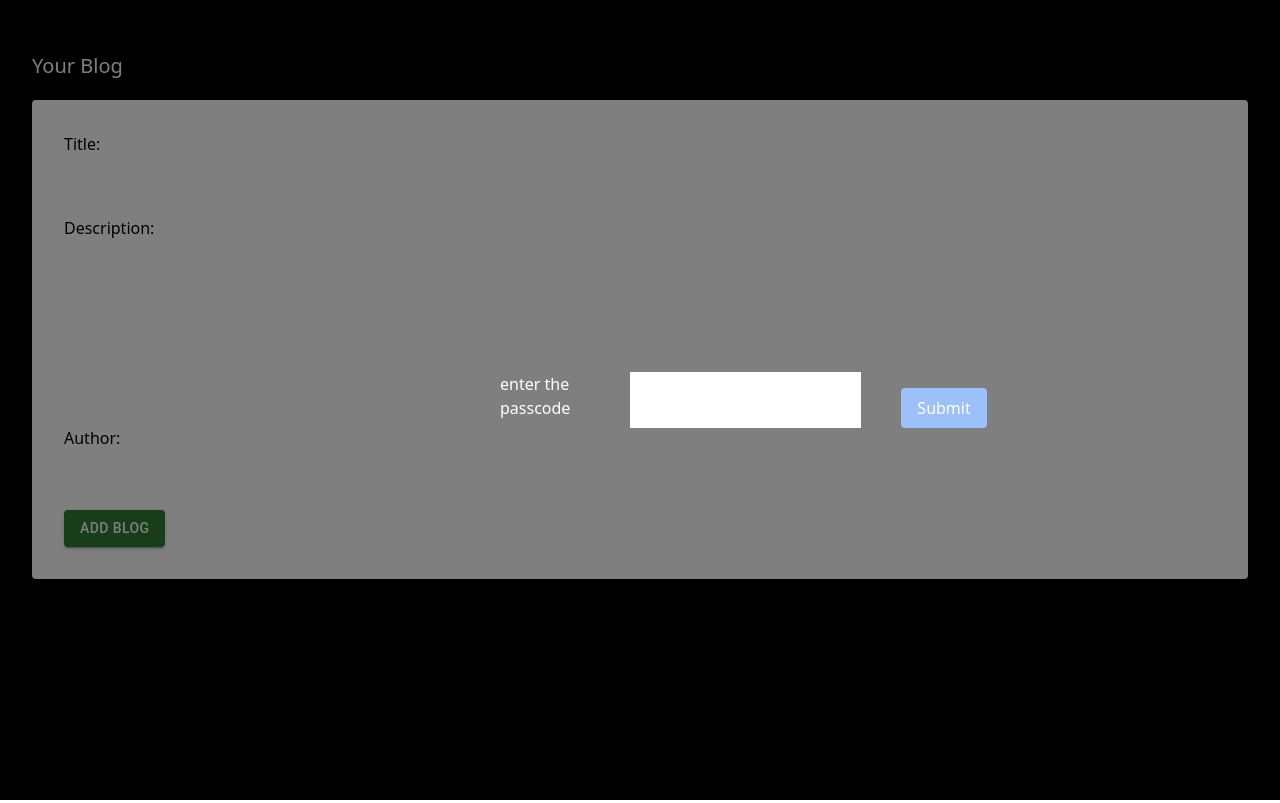
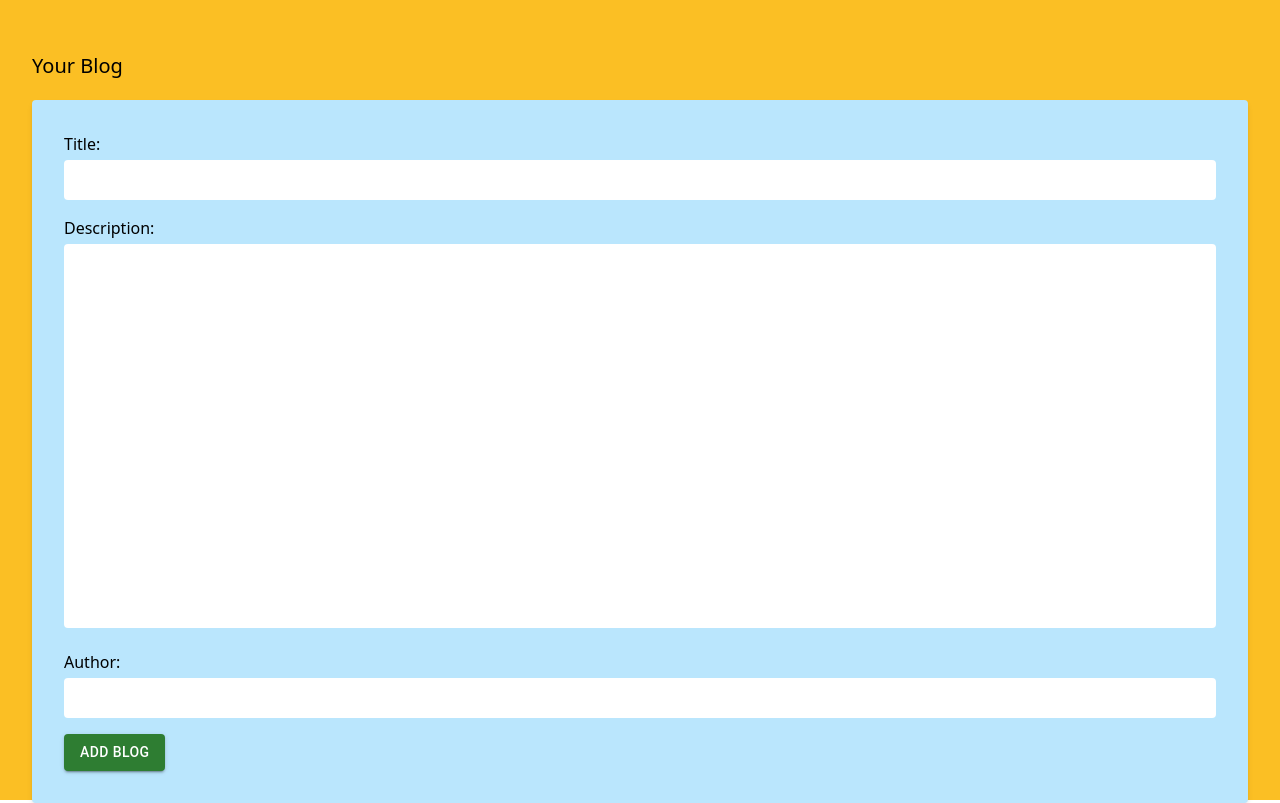
Before and after one commit to prikshitsingh24/Next-Blog, a Next.js app in the folder my-blog/: page /AddBlogs in a window 1280 px wide. Built offline with nearby package versions, Linux system fonts and the light colour scheme.

Commit message:
added a color pallete to the Next-Blog

```diff
--- a/my-blog/src/components/AddBlogsComponent/blogAddition.tsx
+++ b/my-blog/src/components/AddBlogsComponent/blogAddition.tsx
@@ -36,9 +36,9 @@ export default function BlogAdditionComponent() {
   };
 
   return (
-    <div className="bg-black p-8 flex-column justify-center items-center h-screen">
-        <div className="text-white text-xl my-5">Your Blog</div>
-      <div className="bg-white p-8 rounded shadow-md w-100">
+    <div className="bg-amber-400 p-8 flex-column justify-center items-center h-screen">
+        <div className="text-black text-xl my-5">Your Blog</div>
+      <div className="bg-sky-200 p-8 rounded shadow-md w-100">
         <div className="mb-4">
           <label htmlFor="title" className="text-black block mb-1">
             Title:
@@ -46,7 +46,7 @@ export default function BlogAdditionComponent() {
           <input
             type="text"
             id="title"
-            className="py-2 px-3 w-full rounded border-gray-300"
+            className="py-2 px-3 w-full rounded border-black"
             onChange={handleTitle}
           />
         </div>
@@ -56,7 +56,7 @@ export default function BlogAdditionComponent() {
           </label>
           <textarea
             id="description"
-            className="py-2 px-3 w-full h-40 rounded border-gray-300 resize-none"
+            className="py-2 px-3 w-full h-96 rounded border-gray-300 resize-none"
             onChange={handleDescription}
           />
         </div>
--- a/my-blog/src/components/AddBlogsComponent/overlay.tsx
+++ /dev/null
@@ -1,24 +0,0 @@
-
-import { TextField } from "@mui/material";
-import { useState } from "react";
-import { useRecoilState } from "recoil";
-
-export default function Overlay(props: any){
-    const [pass,setPass]=useState("");
-    const handleInputChange = (event: React.ChangeEvent<HTMLInputElement>) => {
-        setPass(event.target.value);
-      };
-
-    return (
-        <div className={`fixed top-0 left-0 w-full h-full bg-black opacity-50 ${props.show ? 'block' : 'hidden'}`}>
-          <div className="absolute top-1/2 left-1/2 transform -translate-x-1/2 -translate-y-1/2 text-white">
-            <div className="w-80 bg-black flex">
-                <div className="px-5">enter the passcode</div>
-                <input className="text-black mx-10" onChange={handleInputChange}></input>
-                <button onClick={props.onClose} className="mt-4 px-4 py-2 bg-blue-500 text-white rounded">Submit</button>
-            </div>
-
-          </div>
-        </div>
-      );
-}
--- a/my-blog/src/components/appbar.tsx
+++ b/my-blog/src/components/appbar.tsx
@@ -2,13 +2,13 @@ import { useRouter } from 'next/navigation'
 export default function Appbar(){
     const router=useRouter();
     return(
-        <div className="position-fixed w-100 py-5 h-19 bg-black text-white">
+        <div className="position-fixed w-100 py-5 h-19 bg-red-500 text-white">
             <div className="flex">
             <div className="text-white text-xl mx-10">My Blogs</div>
-           <button className="bg-black text-white rounded position-fixed px-4 mx-5">Home</button>
-           <button className="bg-black text-white rounded position-fixed px-4 mx-5" onClick={()=>{router.push('/MyBlogs')}}>My blogs</button>
-           <button className="bg-black text-white rounded position-fixed px-4 mx-5" onClick={()=>{router.push('/AddBlogs')}}>Add blogs</button>
-           <button className="bg-black text-white rounded position-fixed px-4 mx-5" onClick={()=>{router.push('/Todos')}}>Todos</button>
+           <button className="bg-red-500 text-white rounded position-fixed px-4 mx-5">Home</button>
+           <button className="bg-red-500 text-white rounded position-fixed px-4 mx-5" onClick={()=>{router.push('/MyBlogs')}}>My blogs</button>
+           <button className="bg-red-500 text-white rounded position-fixed px-4 mx-5" onClick={()=>{router.push('/AddBlogs')}}>Add blogs</button>
+           <button className="bg-red-500 text-white rounded position-fixed px-4 mx-5" onClick={()=>{router.push('/Todos')}}>Todos</button>
             </div>
 
         </div>
--- a/my-blog/src/components/template.tsx
+++ b/my-blog/src/components/template.tsx
@@ -9,9 +9,9 @@ interface Data {
 
 export default function Template({data}:{data:Data}){
     return(
-        <div className="bg-black text-white rounded-md px-10 py-5 my-5">
+        <div className="bg-sky-200 text-black rounded-md mx-5 px-10 py-5 my-5">
             <div className="text-xl my-5">{data.title}</div>
-            <div className="border-t border-gray-300 my-4"></div>
+            <div className="border-t border-black my-4"></div>
             {data.description}
             <div className="text-xl my-5">{data.author}</div>
         </div>
--- a/my-blog/src/pages/AddBlogs.tsx
+++ b/my-blog/src/pages/AddBlogs.tsx
@@ -1,5 +1,4 @@
 import BlogAdditionComponent from "@/components/AddBlogsComponent/blogAddition";
-import Overlay from "@/components/AddBlogsComponent/overlay";
 import { useState } from "react";
 
 
@@ -11,7 +10,6 @@ export default function AddBlogs(){
     return(
         <div>
              <BlogAdditionComponent></BlogAdditionComponent>
-        <Overlay show={showOverlay} onClose={toggleOverlay} />
         </div>
 
 
--- a/my-blog/src/pages/Home.tsx
+++ b/my-blog/src/pages/Home.tsx
@@ -12,7 +12,7 @@ interface Data {
 export default function Blogs({data}:{data:Data[]}){
   const reverseData=[...data].reverse();
     return(
-        <div>
+        <div className="bg-amber-400">
            <Appbar></Appbar>
            <div className="grid grid-cols-12 my-5">
           <div className="col-span-12 sm:col-span-8">
--- a/my-blog/src/pages/index.tsx
+++ b/my-blog/src/pages/index.tsx
@@ -1,22 +1,29 @@
 import Image from 'next/image'
 import { Inter } from 'next/font/google'
 import { useRouter } from 'next/navigation'
+import { useState } from 'react'
 
 const inter = Inter({ subsets: ['latin'] })
 
 
 export default function Home() {
+  const [isClicked,setIsClicked]=useState(false)
   const router=useRouter();
   function navigateToSite(){
+    setIsClicked(true);
     setTimeout(()=>{
       router.push('/Home');
-    },300)
+    },500)
   }
   return (
 
     <div>
-      <div className='relative flex justify-center items-center h-screen'>
-      <button className='bg-black text-white rounded position-fixed px-10 w-35 py-10 transition-transform duration-200 active:scale-95' onClick={navigateToSite}>
+      <div className={`relative flex justify-center items-center h-screen ${
+          isClicked ? 'bg-amber-400' : ''
+        }`}>
+      <button className={`rounded position-fixed px-10 w-35 py-10 transition-transform duration-200 active:scale-95 ${
+            isClicked ? 'bg-sky-200 text-black' : 'bg-black text-white'
+          }`} onClick={navigateToSite}>
         Write your blogs!!
       </button>
     </div>
```
